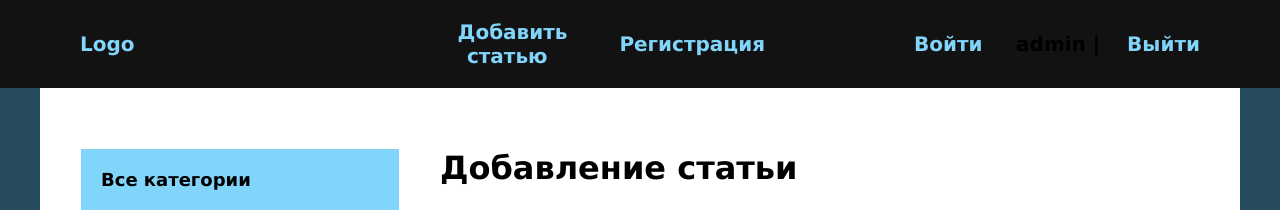
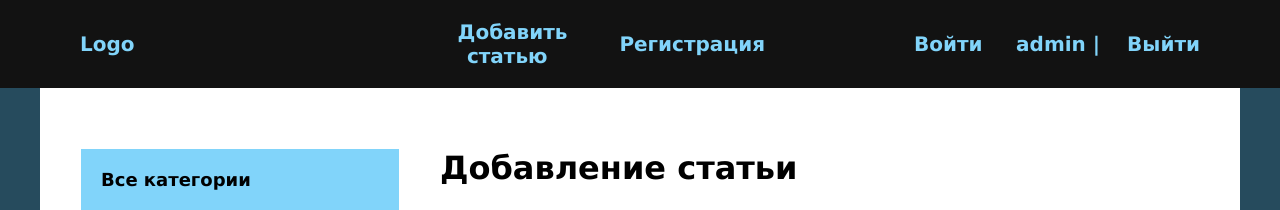
Before and after one commit to StanislavPopovSP/fifth_project_Django, a Django app: page /addpage/ in a window 1280 px wide. Shown: the top 210 px of the page. Run offline with Django 4.2, Linux system fonts and the light colour scheme; a user stored in the database is signed in; data comes from the database, SQL or seed files in the repository; both versions use the stored data as it was after the commit.

Commit message:
Добавил пользователя, обновил стили

```diff
--- a/programming_blog/blog/static/css/style.css
+++ b/programming_blog/blog/static/css/style.css
@@ -49,6 +49,7 @@ a:hover {
     font-size: 20px;
     font-weight: bold;
     padding: 20px;
+    justify-content: space-between;
 }
 
 .logo {
@@ -59,6 +60,7 @@ a:hover {
 .last {
     flex-basis: 30%;
     text-align: right;
+    color: #81d4fa;
 }
 
 .sidebar ul {
```
Also changed, not shown: programming_blog/db.sqlite3.
